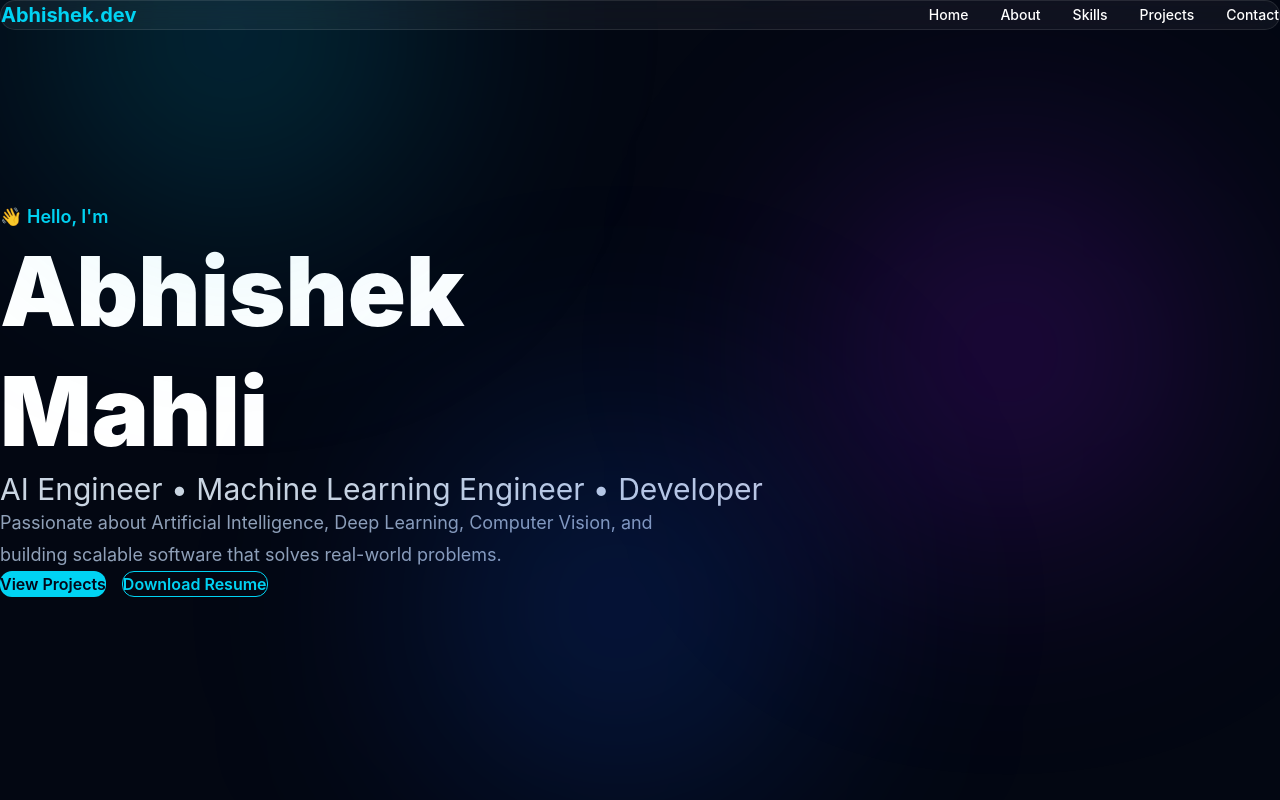
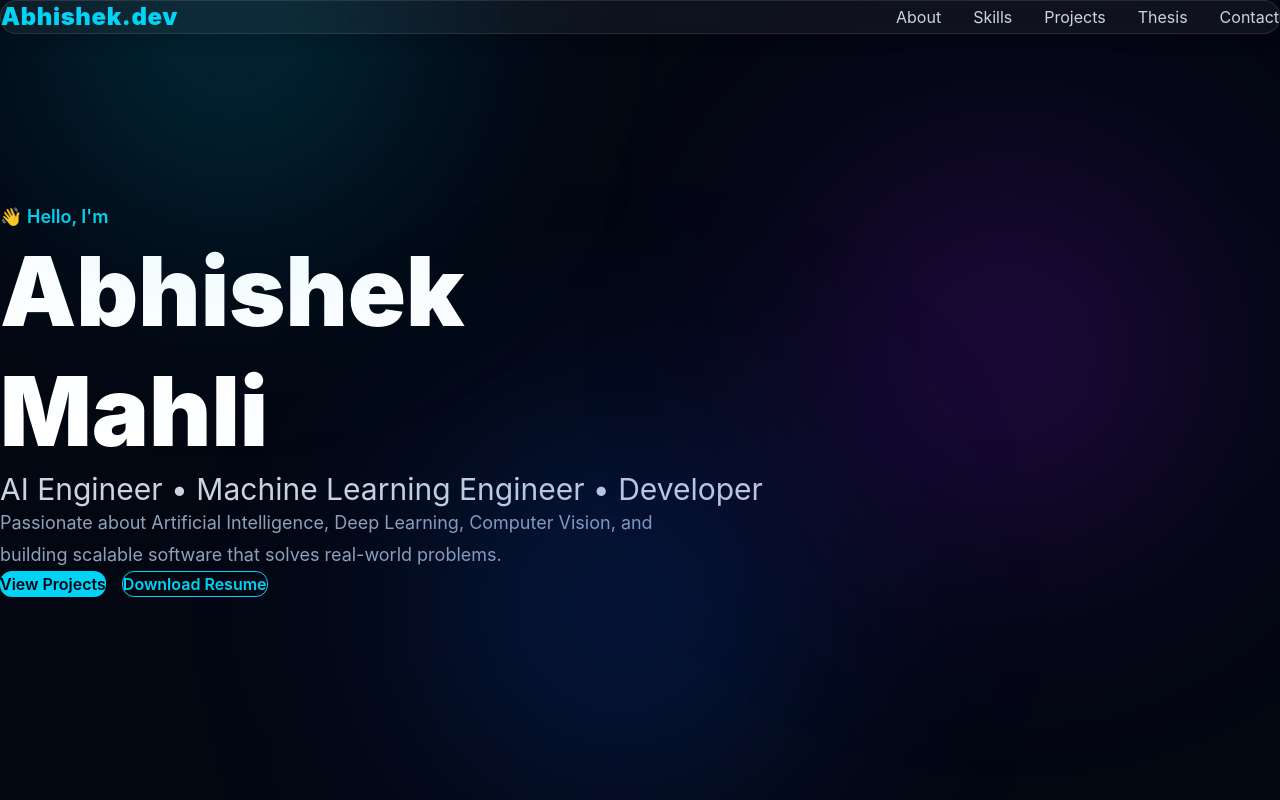
Before and after one commit to imabhishekmahli/portfolio, a React app: page / in a window 1280 px wide. Built offline with nearby package versions, Linux system fonts and the light colour scheme; the HTML template or start-up script is replaced by a standard one.

Commit message:
Improve navigation bar UI

```diff
--- a/src/components/Navbar/Navbar.jsx
+++ b/src/components/Navbar/Navbar.jsx
@@ -1,42 +1,30 @@
 import Container from "../UI/Container";
 
 function Navbar() {
+  const navItems = ["About", "Skills", "Projects", "Thesis", "Contact"];
+
   return (
     <header className="fixed top-0 left-0 w-full z-50">
       <Container>
-        <nav className="mt-4 flex items-center justify-between rounded-2xl border border-white/10 bg-white/5 px-6 py-4 backdrop-blur-md">
-          <h1 className="text-xl font-bold text-cyan-400">Abhishek.dev</h1>
+        <nav className="mt-5 flex items-center justify-between rounded-2xl border border-white/10 bg-white/5 px-8 py-4 backdrop-blur-xl shadow-lg">
+          <a
+            href="#home"
+            className="text-2xl font-black text-cyan-400 tracking-wide"
+          >
+            Abhishek.dev
+          </a>
 
-          <ul className="hidden md:flex items-center gap-8 text-sm font-medium">
-            <li>
-              <a href="#home" className="hover:text-cyan-400 transition">
-                Home
-              </a>
-            </li>
-
-            <li>
-              <a href="#about" className="hover:text-cyan-400 transition">
-                About
-              </a>
-            </li>
-
-            <li>
-              <a href="#skills" className="hover:text-cyan-400 transition">
-                Skills
-              </a>
-            </li>
-
-            <li>
-              <a href="#projects" className="hover:text-cyan-400 transition">
-                Projects
-              </a>
-            </li>
-
-            <li>
-              <a href="#contact" className="hover:text-cyan-400 transition">
-                Contact
-              </a>
-            </li>
+          <ul className="hidden md:flex items-center gap-8">
+            {navItems.map((item) => (
+              <li key={item}>
+                <a
+                  href={`#${item.toLowerCase()}`}
+                  className="text-slate-300 transition hover:text-cyan-400"
+                >
+                  {item}
+                </a>
+              </li>
+            ))}
           </ul>
         </nav>
       </Container>
```
